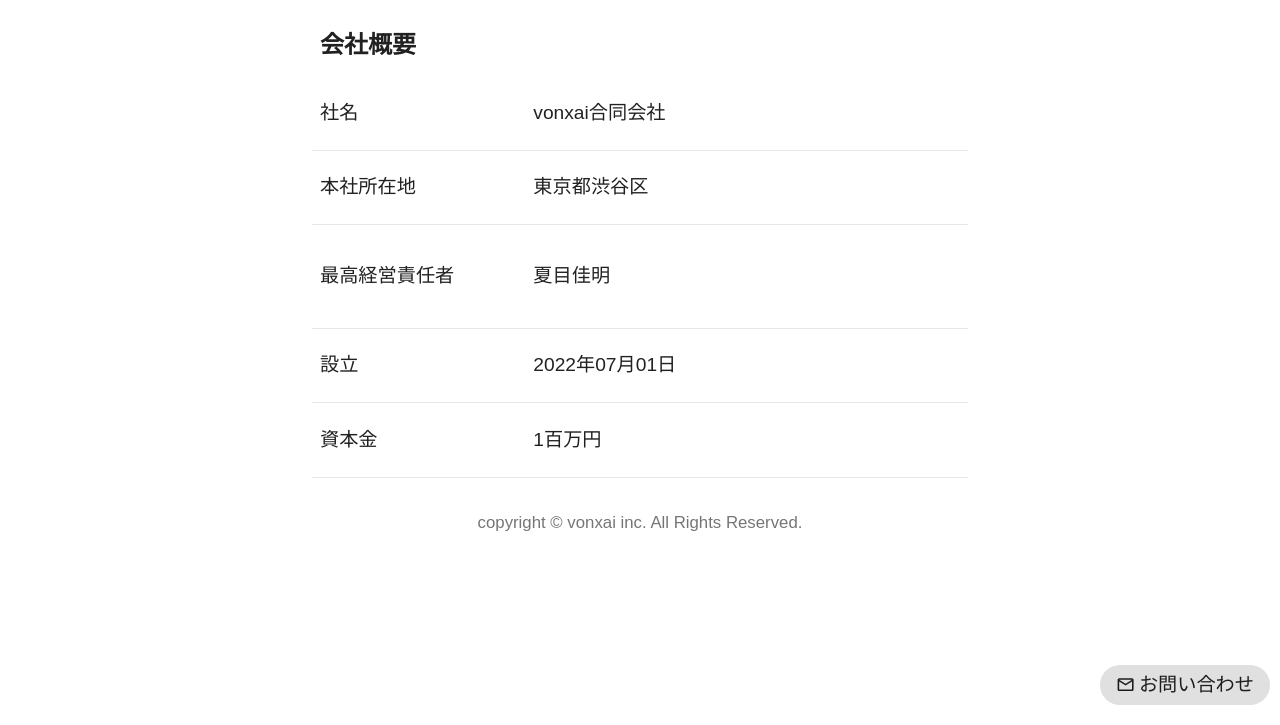
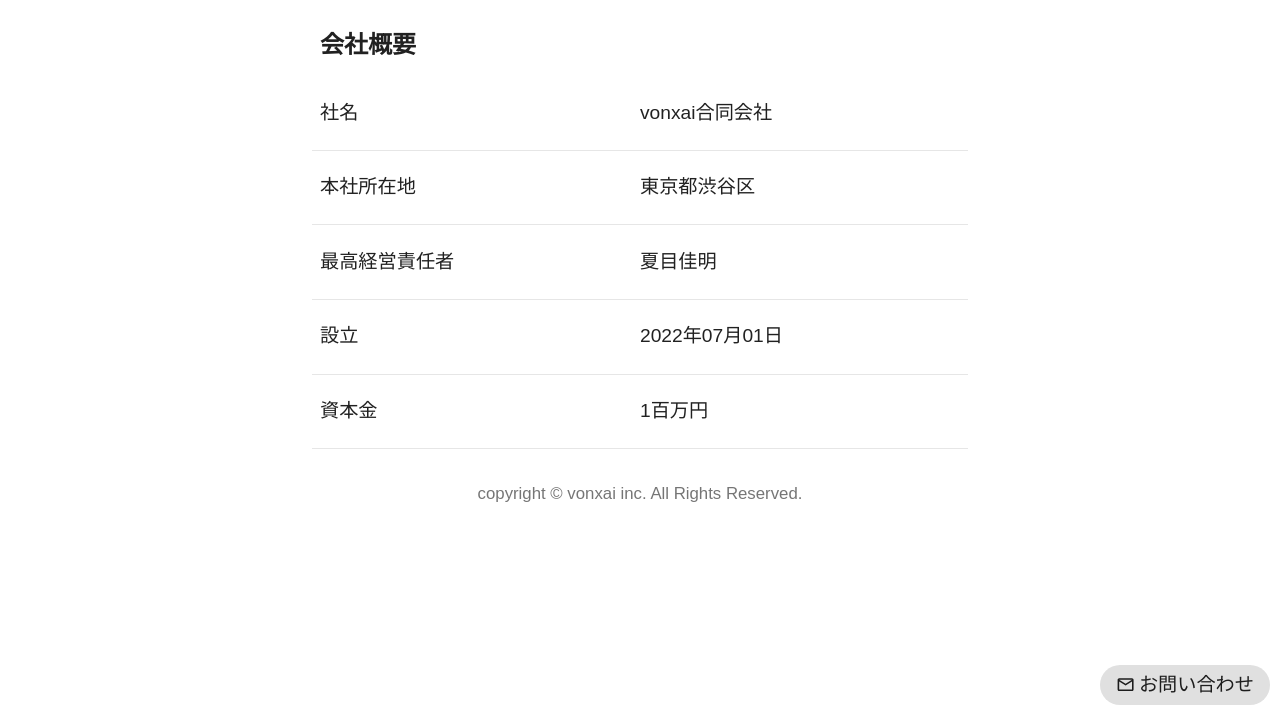
Before and after one commit to natsumesou/natsu.me-gatsby, a Gatsby site: page /company in a window 1280 px wide. Shown: the part 75-800 px from the top of the page. Built offline with nearby package versions, Linux system fonts and the light colour scheme; Gatsby itself is replaced by a stand-in of ours.

Commit message:
fix style

```diff
--- a/src/components/organisms/About.tsx
+++ b/src/components/organisms/About.tsx
@@ -23,7 +23,7 @@
       flex: 1,
     },
     dd: {
-      flex: 2,
+      flex: 1,
     },
   })
 )
```
